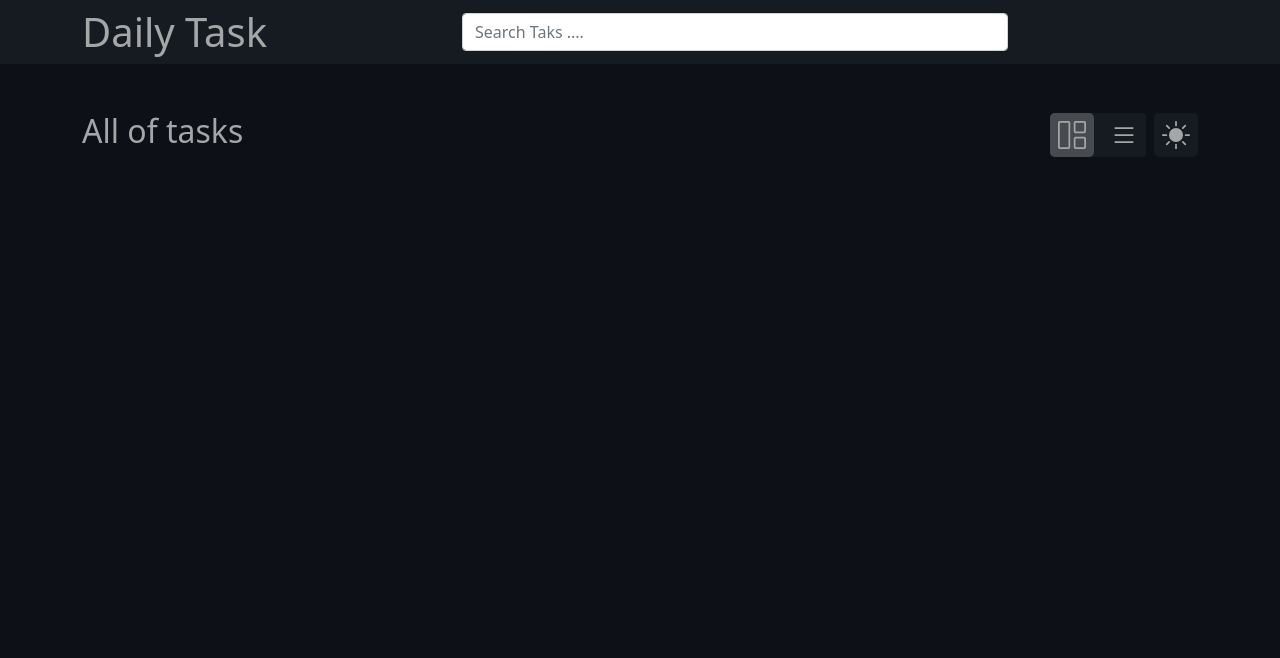
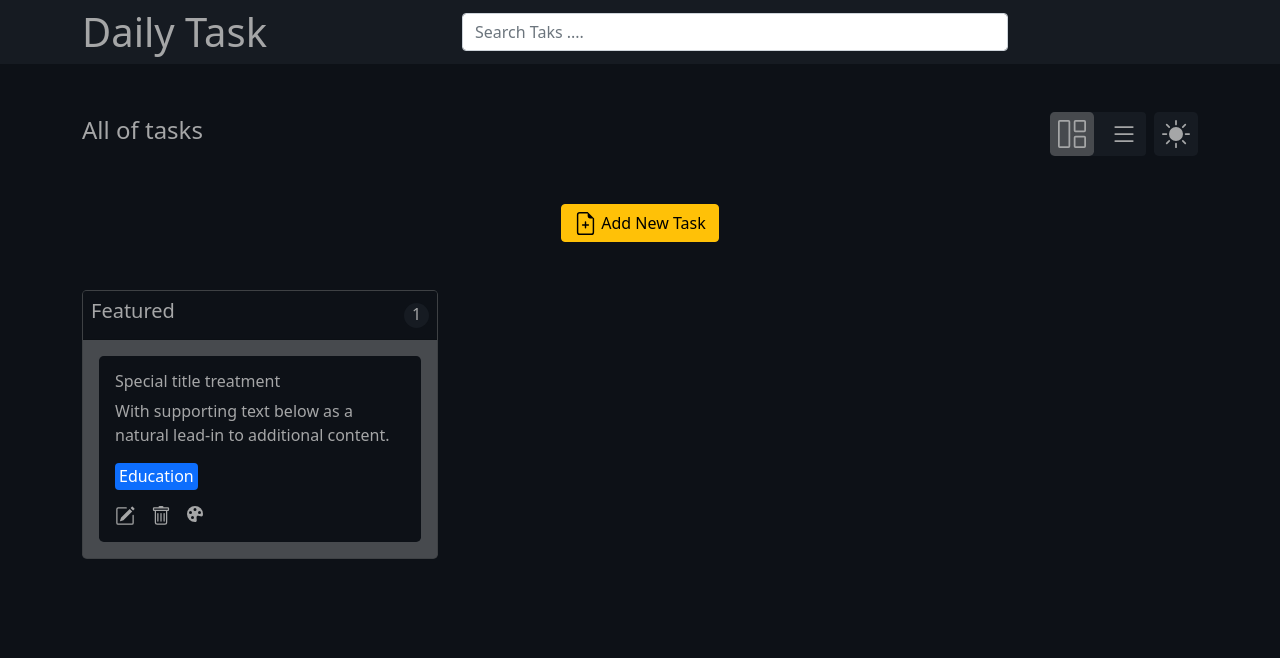
Before and after one commit to elref7i/To-Do-List, a plain HTML site: page index.html in a window 1280 px wide. Drawn offline with Linux system fonts and the light colour scheme.

Commit message:
finish-design

```diff
--- a/CSS/style.css
+++ b/CSS/style.css
@@ -3,6 +3,9 @@
   --bg-main: #0d1117;
   --bg-icon: #474a4e;
   --color-prime: #a5a6a7;
+}
+.w-fit {
+  width: fit-content;
 }
 .b-prime {
   background-color: var(--bg-prime);
@@ -23,3 +26,7 @@
 .parent-icon:hover {
   background-color: var(--bg-icon);
 }
+.parent-index {
+  width: 25px;
+  height: 25px;
+}
--- a/index.html
+++ b/index.html
@@ -30,7 +30,7 @@
       <section>
         <div class="container">
           <div class="Iconography d-flex justify-content-between align-items-center">
-            <h2 class="c-prime"> All of tasks</h2>
+            <h2 class="c-prime h4"> All of tasks</h2>
             <div class="d-flex gap-2 align-items-center">
               <div class="icon-columns b-prime  rounded d-flex gap-2 align-items-center">
                 <div class="b-icon parent-icon | p-2 rounded-3">
@@ -69,10 +69,67 @@
 
             </div>
           </div>
+          <div class="tasks py-5">
+            <button class="btn btn-warning m-auto d-block d-flex align-items-center gap-1">
+              <svg xmlns="http://www.w3.org/2000/svg" width="23" height="23" fill="currentColor"
+                class="bi bi-file-earmark-plus" viewBox="0 0 16 16">
+                <path
+                  d="M8 6.5a.5.5 0 0 1 .5.5v1.5H10a.5.5 0 0 1 0 1H8.5V11a.5.5 0 0 1-1 0V9.5H6a.5.5 0 0 1 0-1h1.5V7a.5.5 0 0 1 .5-.5" />
+                <path
+                  d="M14 4.5V14a2 2 0 0 1-2 2H4a2 2 0 0 1-2-2V2a2 2 0 0 1 2-2h5.5zm-3 0A1.5 1.5 0 0 1 9.5 3V1H4a1 1 0 0 0-1 1v12a1 1 0 0 0 1 1h8a1 1 0 0 0 1-1V4.5z" />
+              </svg>
+              <span>
+                Add New Task
+              </span>
+            </button>
+            <div class="tasks py-5">
+              <div class="row note">
+                <div class="col col-md-6 col-lg-4">
+                  <div class="card b-icon c-prime rounded-3">
+                    <div class="card-header b-main d-flex justify-content-between align-items-center p-2">
+                      <h3 class="h5">Featured</h3>
+                      <div
+                        class="parent-index p-1 rounded-circle b-prime d-flex align-items-center justify-content-center">
+                        <h4 class="index m-0 h6">1</h4>
+                      </div>
+                    </div>
+                    <div class="card-body m-3 b-main rounded-3 border-">
+                      <h5 class="task-title h6">Special title treatment</h5>
+                      <p class="task-description">With supporting text below as a natural lead-in to additional content.
+                      </p>
+                      <h6 class="category p-1 bg-primary rounded w-fit text-capitalize text-white">Education</h6>
+                      <div class="icon-operation d-flex gap-3 pt-2">
+                        <svg xmlns="http://www.w3.org/2000/svg" width="20" height="20" fill="currentColor"
+                          class="bi bi-pencil-square" viewBox="0 0 16 16">
+                          <path
+                            d="M15.502 1.94a.5.5 0 0 1 0 .706L14.459 3.69l-2-2L13.502.646a.5.5 0 0 1 .707 0l1.293 1.293zm-1.75 2.456-2-2L4.939 9.21a.5.5 0 0 0-.121.196l-.805 2.414a.25.25 0 0 0 .316.316l2.414-.805a.5.5 0 0 0 .196-.12l6.813-6.814z" />
+                          <path fill-rule="evenodd"
+                            d="M1 13.5A1.5 1.5 0 0 0 2.5 15h11a1.5 1.5 0 0 0 1.5-1.5v-6a.5.5 0 0 0-1 0v6a.5.5 0 0 1-.5.5h-11a.5.5 0 0 1-.5-.5v-11a.5.5 0 0 1 .5-.5H9a.5.5 0 0 0 0-1H2.5A1.5 1.5 0 0 0 1 2.5z" />
+                        </svg>
+                        <svg xmlns="http://www.w3.org/2000/svg" width="20" height="20" fill="currentColor"
+                          class="bi bi-trash" viewBox="0 0 16 16">
+                          <path
+                            d="M5.5 5.5A.5.5 0 0 1 6 6v6a.5.5 0 0 1-1 0V6a.5.5 0 0 1 .5-.5m2.5 0a.5.5 0 0 1 .5.5v6a.5.5 0 0 1-1 0V6a.5.5 0 0 1 .5-.5m3 .5a.5.5 0 0 0-1 0v6a.5.5 0 0 0 1 0z" />
+                          <path
+                            d="M14.5 3a1 1 0 0 1-1 1H13v9a2 2 0 0 1-2 2H5a2 2 0 0 1-2-2V4h-.5a1 1 0 0 1-1-1V2a1 1 0 0 1 1-1H6a1 1 0 0 1 1-1h2a1 1 0 0 1 1 1h3.5a1 1 0 0 1 1 1zM4.118 4 4 4.059V13a1 1 0 0 0 1 1h6a1 1 0 0 0 1-1V4.059L11.882 4zM2.5 3h11V2h-11z" />
+                        </svg>
+                        <svg xmlns="http://www.w3.org/2000/svg" width="16" height="16" fill="currentColor"
+                          class="bi bi-palette-fill" viewBox="0 0 16 16">
+                          <path
+                            d="M12.433 10.07C14.133 10.585 16 11.15 16 8a8 8 0 1 0-8 8c1.996 0 1.826-1.504 1.649-3.08-.124-1.101-.252-2.237.351-2.92.465-.527 1.42-.237 2.433.07M8 5a1.5 1.5 0 1 1 0-3 1.5 1.5 0 0 1 0 3m4.5 3a1.5 1.5 0 1 1 0-3 1.5 1.5 0 0 1 0 3M5 6.5a1.5 1.5 0 1 1-3 0 1.5 1.5 0 0 1 3 0m.5 6.5a1.5 1.5 0 1 1 0-3 1.5 1.5 0 0 1 0 3" />
+                        </svg>
+                      </div>
+                    </div>
+                  </div>
+                </div>
+              </div>
+            </div>
+          </div>
         </div>
       </section>
     </main>
   </header>
+
 
 
   <script src="/JS/index.js"></script>
```
